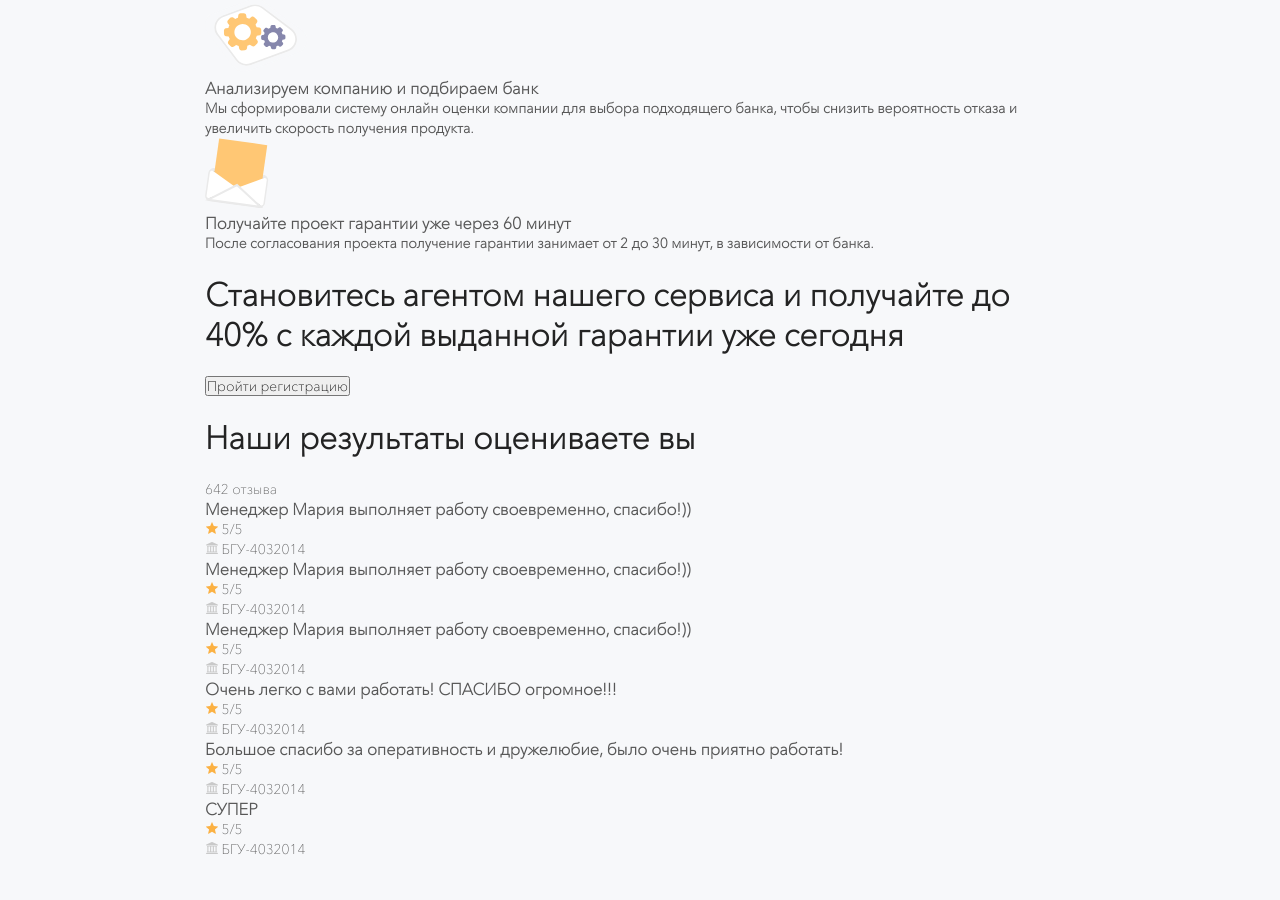
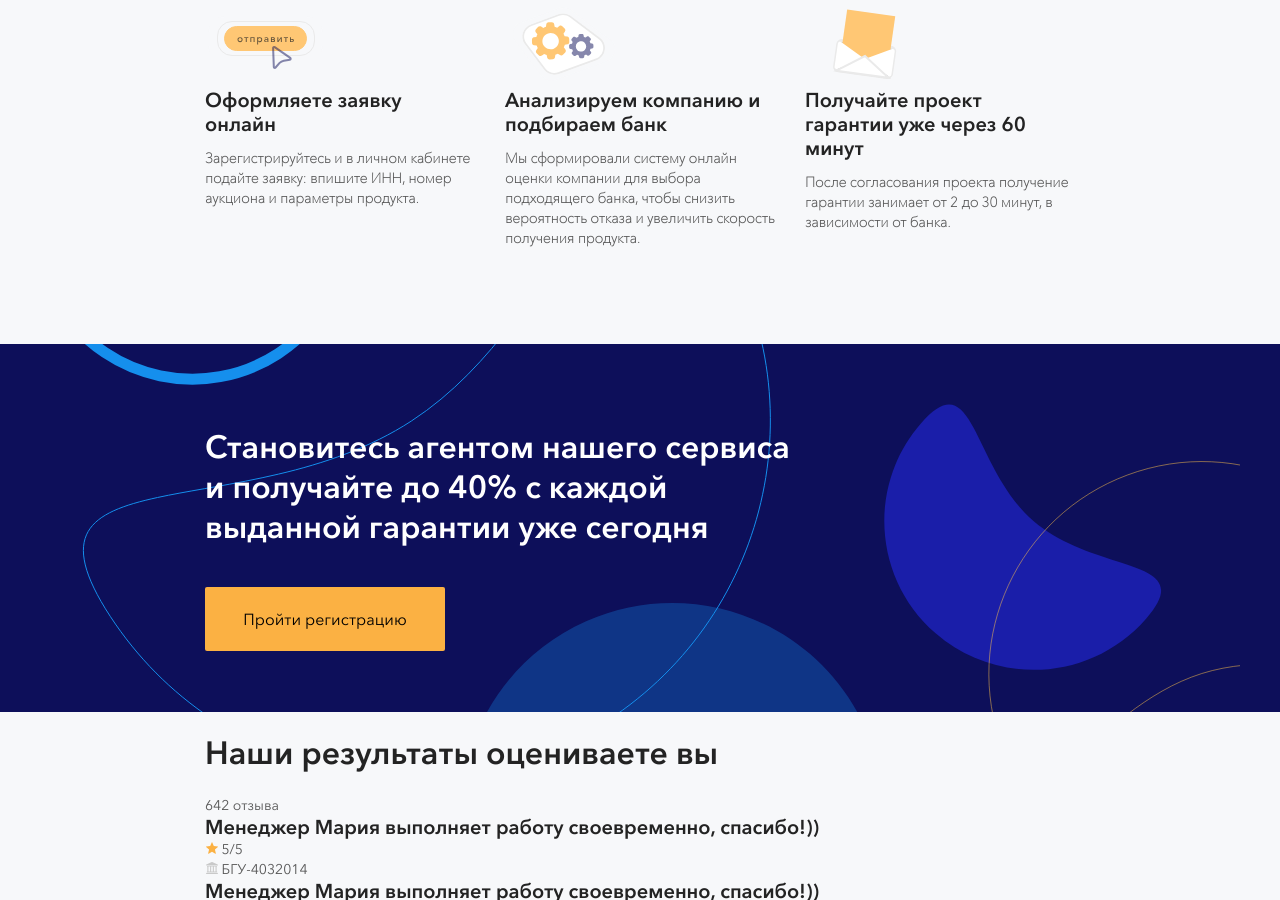
Before and after one commit to Nikita-Hunter/test-frontend, a plain HTML site: page src/index.html in a window 1280 px wide. Shown: the part 552-1452 px from the top of the page. Before the commit the page ends 1411 px from the top, so only its background shows below. Drawn offline with nearby package versions, Linux system fonts and the light colour scheme; files that its build step writes are made by us from their sources; a script that the page names is missing; files whose address does not match are found by name.

Commit message:
credits section make

```diff
--- a/src/index.html
+++ b/src/index.html
@@ -26,7 +26,7 @@
               <input onchange="amountValue()" type="range" min="2" max="2000000" value="0" name="amountRange" id="amountRange">
             </div>
             <div class="calc-header__form--input">
-              <input type="text" name="dayText" id="dayText" placeholder="Срок, дни">
+              <input onchange="input()" type="text" name="dayText" id="dayText" placeholder="Срок, дни">
               <input onchange="dayValue()" type="range" step="50" min="2" max="4000" value="0" name="dayRange" id="dayRange">
             </div>
           </form>
--- a/src/js/global.js
+++ b/src/js/global.js
@@ -10,3 +10,9 @@ function dayValue()
     const dayText = document.getElementById('dayText');
     dayText.value = dayRange;
 }
+function input()
+{
+    const valueInput = getElementById('dayText').value;
+    const dayRange = document.getElementById('dayRange');
+    dayRange.value = valueInput;
+}
--- a/src/scss/_fonts.scss
+++ b/src/scss/_fonts.scss
@@ -1,3 +1,4 @@
 @include font-face("Muller", "../fonts/MullerRegular", 400, normal);
-@include font-face("Avenir Next Cyr", "../fonts/AvenirNextCyr-Thin", 400, normal);
-@include font-face("Avenir Next Light", "../fonts/AvenirNextCyr-UltraLight", 300, light);
+@include font-face("Avenir Next Reqular", "../fonts/avenirnextcyr-regular", 400, normal);
+@include font-face("Avenir Next Light", "../fonts/AvenirNextCyr-UltraLight", 300, normal);
+@include font-face("Avenir Next Black", "../fonts/avenirnextcyr-demi", 500, normal);
--- a/src/scss/_settings.scss
+++ b/src/scss/_settings.scss
@@ -18,7 +18,7 @@ body {
   font-weight: 500;
   color: var(--color-graphit);
   background-color: var(--color-light);
-  font-family: 'Avenir Next Cyr';
+  font-family: 'Avenir Next Reqular';
 
 }
 
@@ -55,6 +55,7 @@ a {
   margin: 0 auto;
   padding: 0 15px;
   max-width: 900px;
+  width: 100%;
 }
 
 .js-focus-visible :focus:not(.focus-visible) {
@@ -70,6 +71,7 @@ h1
   line-height: 40px;
   color: var(--color-black);
   text-align: left;
+  font-family: 'Avenir Next Black';
 }
 h4
 {
@@ -77,4 +79,13 @@ h4
   color: var(--color-graphit);
   font-size: 14px;
   line-height: 20px;
+  font-family: 'Avenir Next Light';
 }
+h3
+{
+  font-family: 'Avenir Next Black';
+  font-size: 20px;
+  line-height: 24px;
+  text-align: left;
+  color: var(--color-black);
+}
--- a/src/scss/_vars.scss
+++ b/src/scss/_vars.scss
@@ -7,5 +7,5 @@
   --color-accent: rgba(251, 177, 67, 1);
   --color-accent--hover: rgba(255, 196, 77, 1);
   --color-light: rgba(247, 248, 250, 1);
-  --color-white: rgba(0, 0, 0, 0.15);
+  --color-white: rgb(255, 255, 255);
 }
--- /dev/null
+++ b/src/scss/components/_button.scss
@@ -0,0 +1,20 @@
+.button-primary--big
+{
+    max-width: 240px;
+    width: 240px;
+    background-color: var(--color-accent);
+    border-radius: 2px;
+    border: none;
+    outline: none;
+    display: block;
+    cursor: pointer;
+    padding: 22px 0;
+    font-family: 'Avenir Next Reqular';
+    font-size: 16px;
+    line-height: 20px;
+    transition: all .2s ease-in-out;
+    &:hover,&:focus
+    {
+        background-color: var(--color-accent--hover);
+    }
+}
--- a/src/scss/components/_credits.scss
+++ b/src/scss/components/_credits.scss
@@ -0,0 +1,41 @@
+.credits
+{
+    position: relative;
+    width: 100%;
+    height: 368px;
+    background-color: #0D0F5A;
+    display: flex;
+    align-items: center;
+    &__container
+    {
+        z-index: 5;
+    }
+    &::after
+    {
+        content: '';
+        width: 100%;
+        height: 100%;
+        position: absolute;
+        top: 0;
+        left: 0;
+        right: 0;
+        bottom: 0;
+        background: url('../img/credit-mask-bg.svg') no-repeat center;
+        background-size: contain;
+        z-index: 1;
+    }
+    &__inner
+    {
+        width: 100%;
+    }
+    &__title
+    {
+        max-width: 595px;
+        width: 595px;
+        margin-bottom: 40px;
+        h1
+        {
+            color: var(--color-white);
+        }
+    }
+}
--- a/src/scss/components/_stages.scss
+++ b/src/scss/components/_stages.scss
@@ -0,0 +1,36 @@
+.stages
+{
+    width: 100%;
+    padding: 96px 0;
+    &__inner
+    {
+        width: 100%;
+    }
+    &__title
+    {
+        margin-bottom: 29px;
+    }
+    &__grid
+    {
+        width: 100%;
+        display: grid;
+        grid-template-columns: repeat(3,1fr);
+        grid-gap: 30px;
+    }
+    &__item
+    {
+        width: 100%;
+        &--img
+        {
+            width: 120px;
+            height: 88px;
+            display: flex;
+            justify-content: center;
+            align-items: center;
+        }
+        &--title
+        {
+            margin-bottom: 12px;
+        }
+    }
+}
--- a/src/scss/main.scss
+++ b/src/scss/main.scss
@@ -9,3 +9,4 @@
 @import "./components/credits";
 @import "./components/feedback";
 @import "./components/stages";
+@import "./components/button";
```
Also changed, not shown: src/resources/fonts/avenirnextcyr-demi.woff2 (added), src/resources/fonts/avenirnextcyr-regular.woff2 (added).
